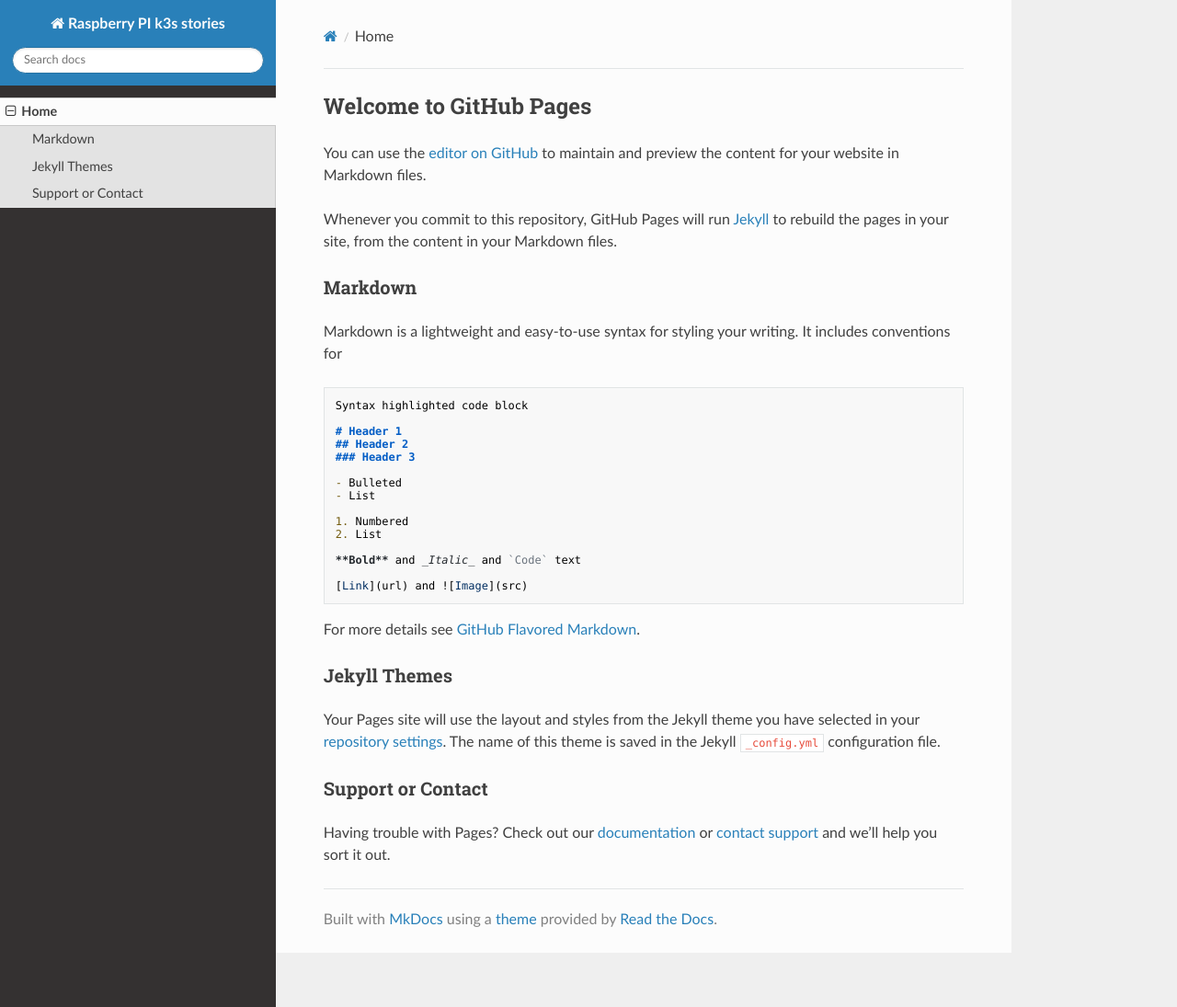
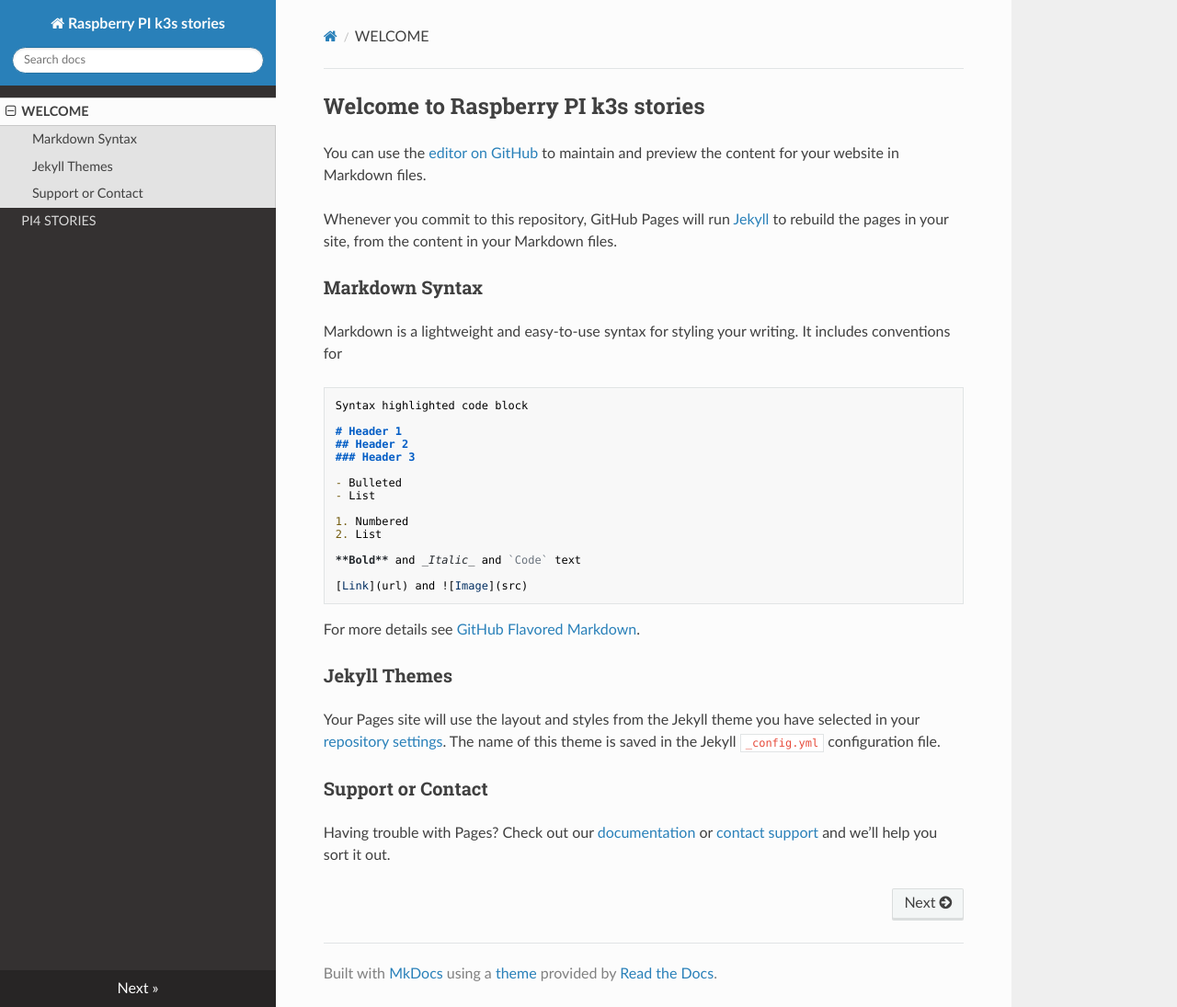
Before and after one commit to gdha/pi-stories, an MkDocs documentation site: the page built from docs/index.md, in a window 1280 px wide and 1095 px high. Shown: the whole window at 92% size. Built offline with MkDocs 1.6.1, drawn with Linux system fonts in a browser that asks for light colours; nearby versions of some CDN libraries.

Commit message:
adding pi-stories page
Signed-off-by: Gratien Dhaese <gratien.dhaese@gmail.com>

```diff
--- a/docs/index.md
+++ b/docs/index.md
@@ -1,10 +1,10 @@
-## Welcome to GitHub Pages
+## Welcome to Raspberry PI k3s stories
 
 You can use the [editor on GitHub](https://github.com/gdha/pi-stories/edit/master/docs/index.md) to maintain and preview the content for your website in Markdown files.
 
 Whenever you commit to this repository, GitHub Pages will run [Jekyll](https://jekyllrb.com/) to rebuild the pages in your site, from the content in your Markdown files.
 
-### Markdown
+### Markdown Syntax
 
 Markdown is a lightweight and easy-to-use syntax for styling your writing. It includes conventions for
 
--- a/mkdocs.yml
+++ b/mkdocs.yml
@@ -1,3 +1,11 @@
 site_name: 'Raspberry PI k3s stories'
 theme:
   name: 'readthedocs'
+  dev_addr: '127.0.0.1:8100'
+markdown_extensions:
+    - toc:
+        permalink: True
+        separator: "_"
+nav:
+        - WELCOME: 'index.md'
+        - PI4 STORIES: 'pi-stories.md'
```
Also changed, not shown: docs/pi-stories.md (added, +102 -0 lines), docs/img/my-pi-cluster.jpg (added).
